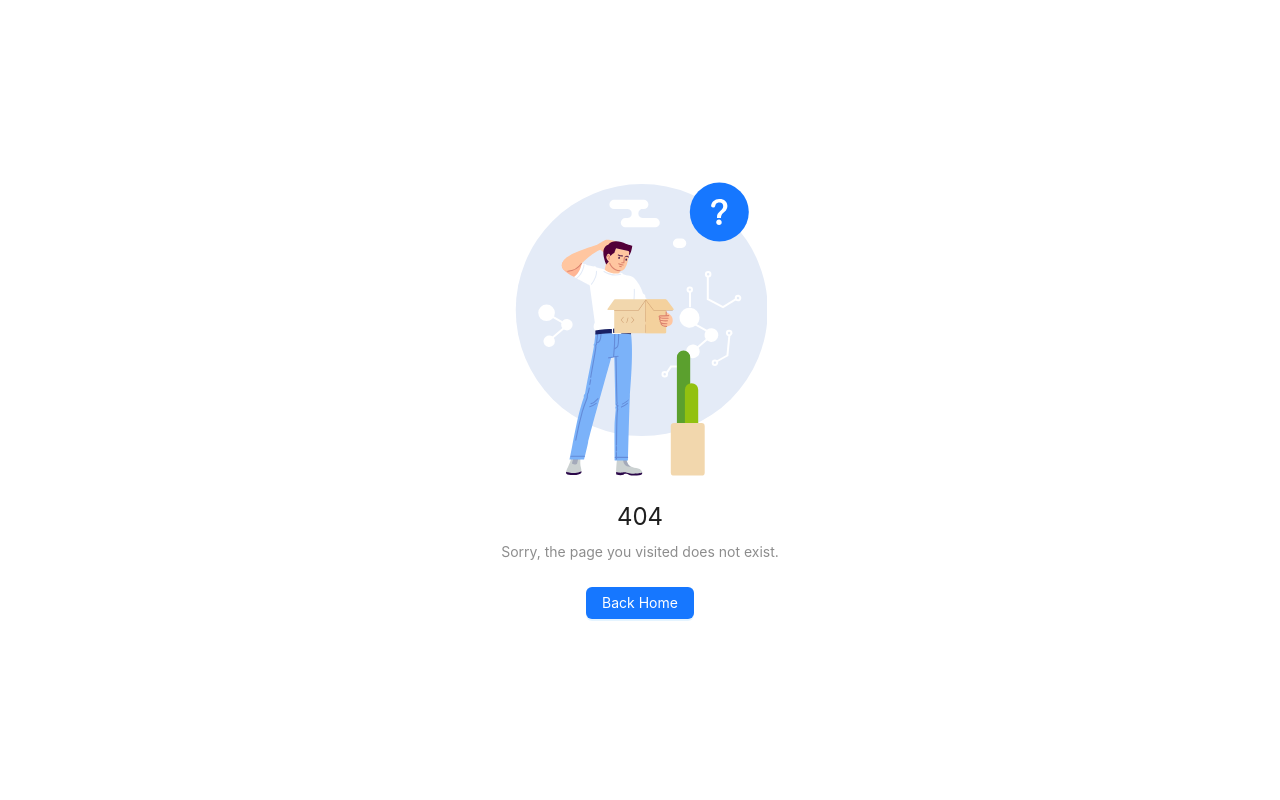
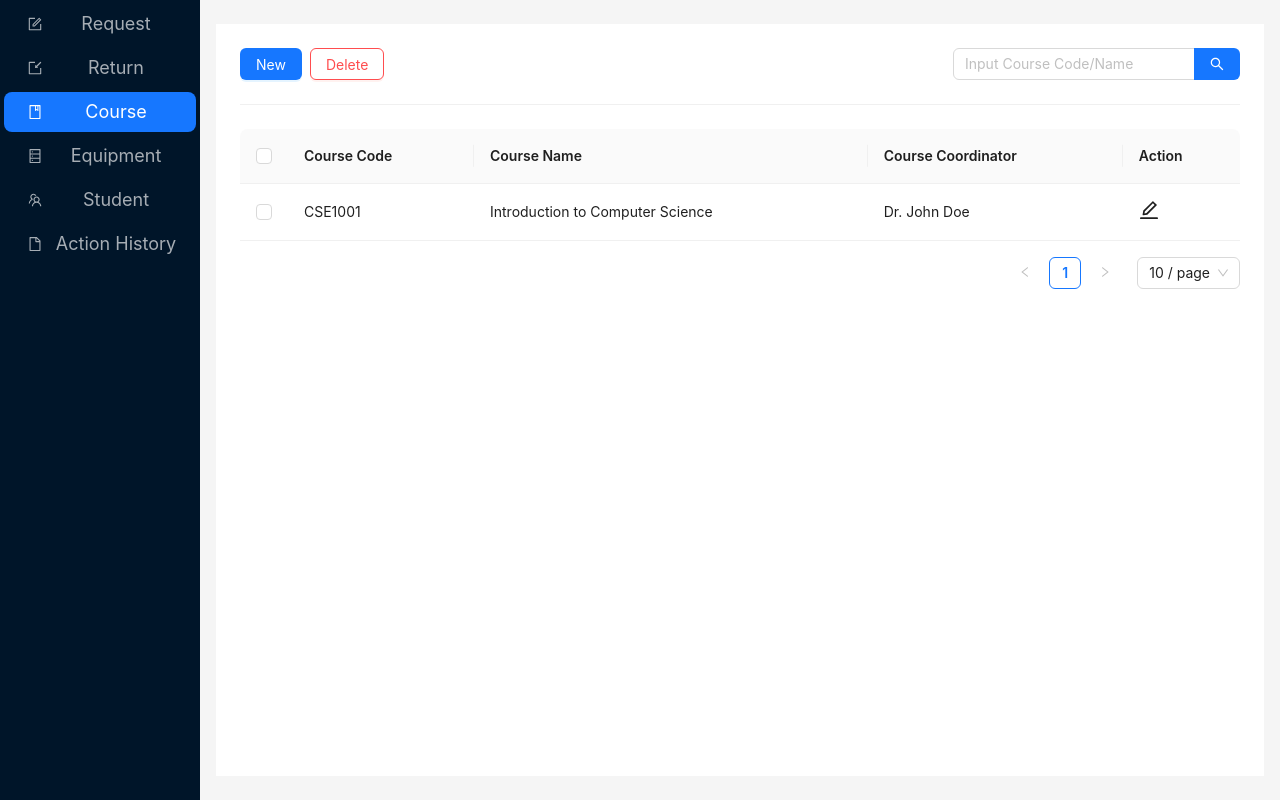
Before and after one commit to WanxiaJaneYang/Labman, a React (Create React App) app in the folder LabMan-Frontend/: page /admin/course in a window 1280 px wide. Before the commit this address had no page. Built offline with nearby package versions, Linux system fonts and the light colour scheme.

Commit message:
implement layout

```diff
--- a/LabMan-Frontend/package.json
+++ b/LabMan-Frontend/package.json
@@ -7,6 +7,7 @@
     "@testing-library/react": "^13.4.0",
     "@testing-library/user-event": "^13.5.0",
     "antd": "^5.3.2",
+    "axios": "^1.4.0",
     "moment": "^2.29.4",
     "react": "^18.2.0",
     "react-dom": "^18.2.0",
--- a/LabMan-Frontend/src/components/layout/AdminLayout/index.jsx
+++ b/LabMan-Frontend/src/components/layout/AdminLayout/index.jsx
@@ -5,6 +5,7 @@ import {
 	TeamOutlined,
 	FileOutlined,
 	FormOutlined,
+	BookOutlined,
 } from "@ant-design/icons";
 import { Outlet } from "react-router";
 
@@ -18,6 +19,11 @@ const adminMenuItems = [
 		key: "/admin/return",
 		icon: <ImportOutlined />,
 		label: "Return",
+	},
+	{
+		key: "/admin/course",
+		icon:<BookOutlined />,
+		label: "Course",
 	},
 	{
 		key: "/admin/equipment",
--- /dev/null
+++ b/LabMan-Frontend/src/pages/Admin/CoursePage/Components/Buttons/DeleteButton/index.js
@@ -0,0 +1,45 @@
+import { ExclamationCircleFilled } from "@ant-design/icons";
+import { Button, Modal,message } from "antd";
+import {useCourseContext} from "../../../Context";
+import { useState } from "react";
+
+const DeleteButton=()=>{
+	const {onDelete, selectedRows}=useCourseContext();
+	const [visible, setVisible] = useState(false);
+	const [confirmLoading, setConfirmLoading] = useState(false);
+
+	const onClick=()=>{
+		if (selectedRows && selectedRows.length > 0) {
+			console.log("selectedRows:", selectedRows);
+			setVisible(true);
+		} else {
+			message.warning("Please select at least one row.");
+		}
+	};
+
+	const onOk=async ()=>{
+		setConfirmLoading(true);
+		await onDelete();
+		setConfirmLoading(false);
+		setVisible(false);
+	};
+
+	return(
+		<>
+			<Button
+				danger
+				onClick={onClick}
+			>Delete</Button>
+			<Modal
+				title="Do you want to delete the course(s)?"
+				icon={<ExclamationCircleFilled />}
+				open={visible}
+				onOk={onOk}
+				confirmLoading={confirmLoading}
+				onCancel={()=>setVisible(false)}
+			/>
+		</>
+	);
+};
+
+export default DeleteButton;
--- /dev/null
+++ b/LabMan-Frontend/src/pages/Admin/CoursePage/Components/Buttons/EditCourseButton/index.js
@@ -0,0 +1,16 @@
+import {EditOutlined} from "@ant-design/icons";
+import { Tooltip } from "antd";
+
+const EditCourseButton = () => {
+	return(
+		<>
+			<Tooltip title={"Edit course"}>
+				<EditOutlined
+					style={{fontSize: "20px"}}
+				/>
+			</Tooltip>
+		</>
+	);
+};
+
+export default EditCourseButton;
--- /dev/null
+++ b/LabMan-Frontend/src/pages/Admin/CoursePage/Components/Buttons/NewCourseButton/index.js
@@ -0,0 +1,21 @@
+import { Button } from "antd";
+import {useCourseContext} from "../../../Context";
+
+const NewCourseButton = () => {
+	const {onAdd}=useCourseContext();
+
+	const onClick = () => {
+		onAdd();
+	};
+
+	return(
+		<>
+			<Button
+				type='primary'
+				onClick={onClick}
+			>New </Button>
+		</>
+	);
+};
+
+export default NewCourseButton;
--- /dev/null
+++ b/LabMan-Frontend/src/pages/Admin/CoursePage/Components/CourseTable/index.js
@@ -0,0 +1,74 @@
+import {Table} from "antd";
+import {useCourseContext} from "../../Context";
+import {useEffect} from "react";
+import EditCourseButton from "../Buttons/EditCourseButton";
+
+const CourseTable=()=>{
+	const {data, setTableParams, loading, tableParams, fetchData, selectedRows, setSelectedRows}=useCourseContext();
+	const columns = [
+		{
+			title: "Course Code",
+			dataIndex: "courseCode",
+		},
+		{
+			title: "Course Name",
+			dataIndex: "courseName",
+		},
+		{
+			title: "Course Coordinator",
+			dataIndex: "courseCoordinator",
+		},
+		{
+			title: "Action",
+			render: (_, record) => (
+				<EditCourseButton record={record}/>
+			)
+		}
+	];
+
+	const onTableChange = (pagination, filters, sorter) => {
+		setTableParams({
+			pagination,
+			filters,
+			...sorter,
+		});
+	};
+
+	useEffect(() => {
+		console.log("table params", tableParams);
+		fetchData();
+	}, []);
+
+	useEffect(() => {
+		setTableParams({
+			...tableParams,
+			pagination: {
+				...tableParams.pagination,
+				total: data?data.length:0,
+			},
+		});
+	}, [data]);
+
+	const rowSelection = {
+		selectedRowKeys: selectedRows ? selectedRows.map((row) => row.course_id) : [],
+		onChange: (selectedRowKeys, selectedRows) => {
+			console.log(`selectedRowKeys: ${selectedRowKeys}`, "selectedRows: ", selectedRows);
+			setSelectedRows(selectedRows);
+		},
+	};
+
+	return(
+		<Table
+			dataSource={data}
+			rowSelection={rowSelection}
+			columns={columns}
+			loading={loading}
+			pagination={tableParams.pagination}
+			onChange={onTableChange}
+			rowKey={(record) => record.course_id}
+			scroll={{ x: "max-content" }}
+		/>
+	);
+};
+
+export default CourseTable;
--- /dev/null
+++ b/LabMan-Frontend/src/pages/Admin/CoursePage/Components/SearchCourseBar/index.js
@@ -0,0 +1,18 @@
+import {Input} from "antd";
+import { useCourseContext } from "../../Context";
+const {Search} = Input;
+
+const SearchCourseBar = () => {
+	const {onCourseSearch} = useCourseContext();
+
+	const onSearch = (value) => {
+		console.log("onSearch, value:", value);
+		onCourseSearch(value);
+	};
+
+	return (
+		<Search placeholder="Input Course Code/Name" onSearch={onSearch} enterButton />
+	);
+};
+
+export default SearchCourseBar;
--- /dev/null
+++ b/LabMan-Frontend/src/pages/Admin/CoursePage/Context/index.js
@@ -0,0 +1,61 @@
+import { createContext, useContext, useState } from "react";
+
+const CourseContext = createContext();
+
+export const useCourseContext = () => {
+	return useContext(CourseContext);
+};
+
+const CourseProvider = ({ children }) => {
+	const [data, setData] = useState([]);
+	const [loading, setLoading] = useState(false);
+	const [editTableData, setEditTableData] = useState(null);
+	const [selectedRows, setSelectedRows] = useState([]);
+	const [tableParams, setTableParams] = useState({
+		pagination: {
+			current: 1,
+			pageSize: 10,
+			showSizeChanger: true,
+			pageSizeOptions: ["5", "10", "20", "50"]
+		},
+	});
+
+	const fetchData = async () => {
+		setLoading(true);
+		setData([
+			{
+				course_id: 1,
+				courseCode: "CSE1001",
+				courseName: "Introduction to Computer Science",
+				courseCoordinator: "Dr. John Doe",
+			},
+		]);
+		setLoading(false);
+	};
+
+	const onDelete = async () => {
+		setLoading(true);
+		console.log("selectedRows:", selectedRows);
+		setLoading(false);
+	};
+
+	return (
+		<CourseContext.Provider value={{
+			data,
+			setData,
+			fetchData,
+			loading,
+			tableParams,
+			setTableParams,
+			editTableData,
+			setEditTableData,
+			selectedRows,
+			setSelectedRows,
+			onDelete,
+		}}>
+			{children}
+		</CourseContext.Provider>
+	);
+};
+
+export default CourseProvider;
--- /dev/null
+++ b/LabMan-Frontend/src/pages/Admin/CoursePage/index.js
@@ -0,0 +1,32 @@
+import CourseProvider from "./Context";
+import CourseTable from "./Components/CourseTable";
+import DeleteButton from "./Components/Buttons/DeleteButton";
+import NewCourseButton from "./Components/Buttons/NewCourseButton";
+import SearchCourseBar from "./Components/SearchCourseBar";
+import { Row, Col, Space, Divider } from "antd";
+
+const CoursePage = () => {
+	return(
+		<div>
+			<CourseProvider>
+				<Row justify="space-between" align="middle">
+					<Space>
+						<Col>
+							<NewCourseButton />
+						</Col>
+						<Col>
+							<DeleteButton />
+						</Col>
+					</Space>
+					<Col>
+						<SearchCourseBar />
+					</Col>
+				</Row>
+				<Divider />
+				<CourseTable />
+			</CourseProvider>
+		</div>
+	);
+};
+
+export default CoursePage;
--- a/LabMan-Frontend/src/routes/index.js
+++ b/LabMan-Frontend/src/routes/index.js
@@ -8,6 +8,7 @@ import EquipmentPage from "../pages/Admin/EquipmentPage";
 import StudentPage from "../pages/Admin/StudentPage";
 import ActionHistoryPage from "../pages/Admin/ActionHistoryPage";
 import BorrowPage from "../pages/Admin/BorrowPage";
+import CoursePage from "../pages/Admin/CoursePage";
 
 const routes = [
 	{
@@ -50,6 +51,10 @@ const routes = [
 				path: "actionHistory",
 				element:<ActionHistoryPage />,
 			},
+			{
+				path: "course",
+				element:<CoursePage />,
+			}
 		]
 	}
 ];
```
Also changed, not shown: LabMan-Frontend/src/api/course/service/index.js (added, +16 -0 lines), 2 other files (tests, documents, lock files or other folders).
